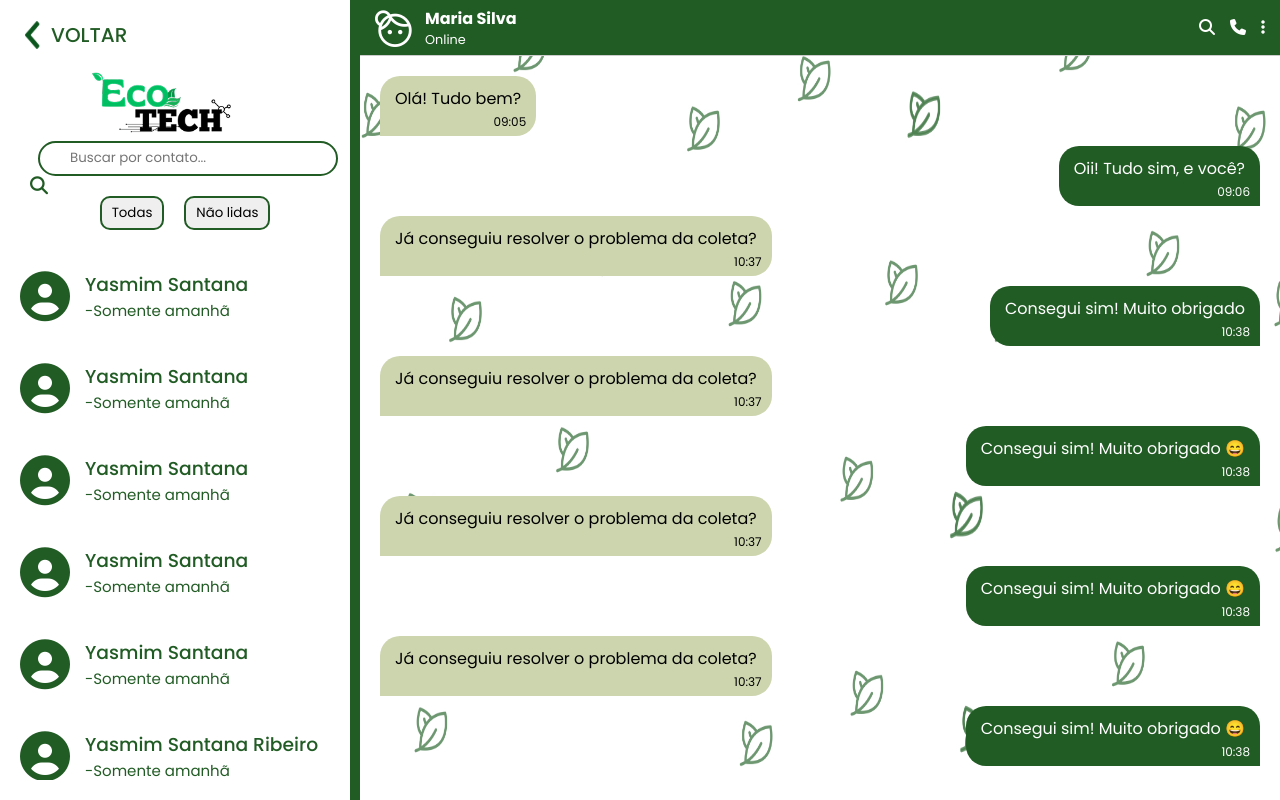
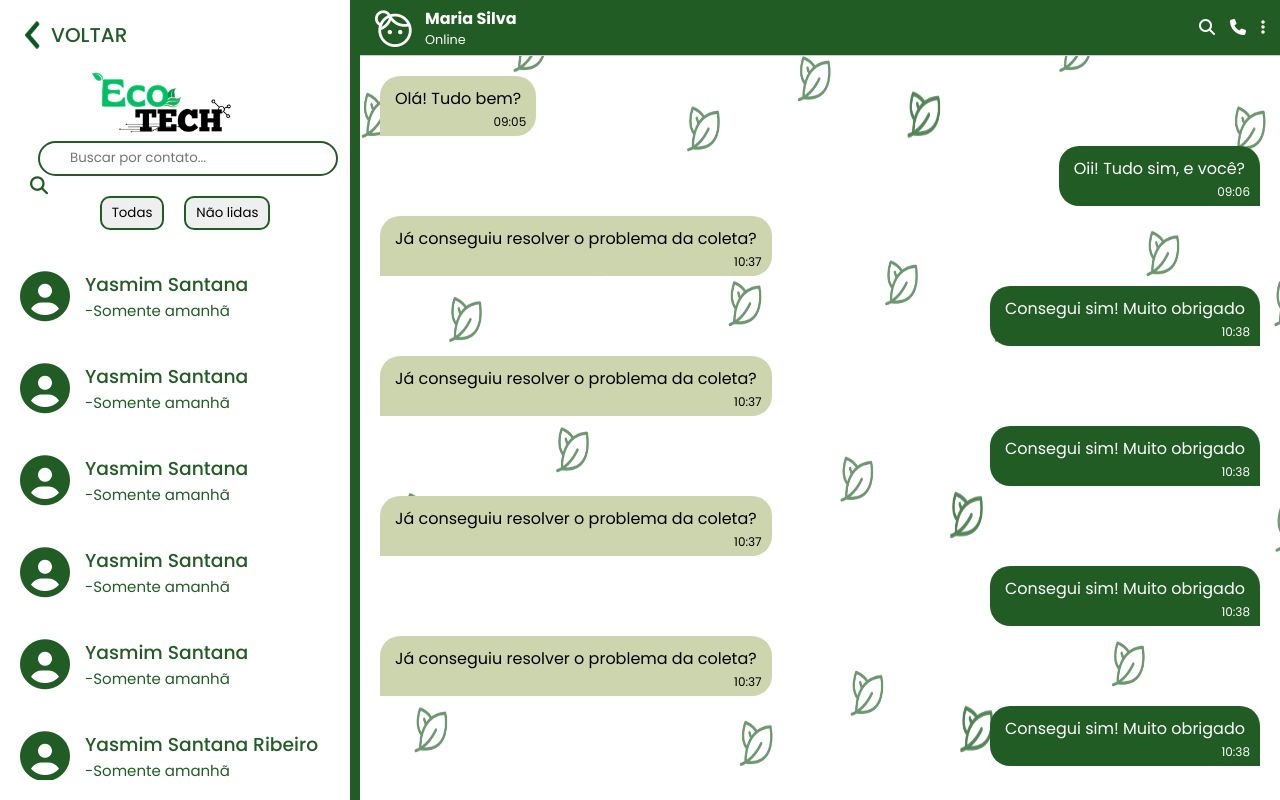
Before and after one commit to YasSantrb/front-ECOTECH, a React (Vite) app: page /chat in a window 1280 px wide. Built offline with nearby package versions, Linux system fonts and the light colour scheme; a web font is replaced by a local one.

Commit message:
feat: adicionando estilização na tela de chat (não concluida).

```diff
--- a/src/pages/tela_chat.jsx
+++ b/src/pages/tela_chat.jsx
@@ -133,7 +133,7 @@ function TelaChat() {
               </div>
               <div className="mensagem enviada">
                 {" "}
-                <p>Consegui sim! Muito obrigado 😄</p>
+                <p>Consegui sim! Muito obrigado</p>
                 <span className="hora_mensagem">10:38</span>
               </div>
               <div className="mensagem recebida">
@@ -143,7 +143,7 @@ function TelaChat() {
               </div>
               <div className="mensagem enviada">
                 {" "}
-                <p>Consegui sim! Muito obrigado 😄</p>
+                <p>Consegui sim! Muito obrigado</p>
                 <span className="hora_mensagem">10:38</span>
               </div>
               <div className="mensagem recebida">
@@ -153,7 +153,7 @@ function TelaChat() {
               </div>
               <div className="mensagem enviada">
                 {" "}
-                <p>Consegui sim! Muito obrigado 😄</p>
+                <p>Consegui sim! Muito obrigado</p>
                 <span className="hora_mensagem">10:38</span>
               </div>
             </div>
```
